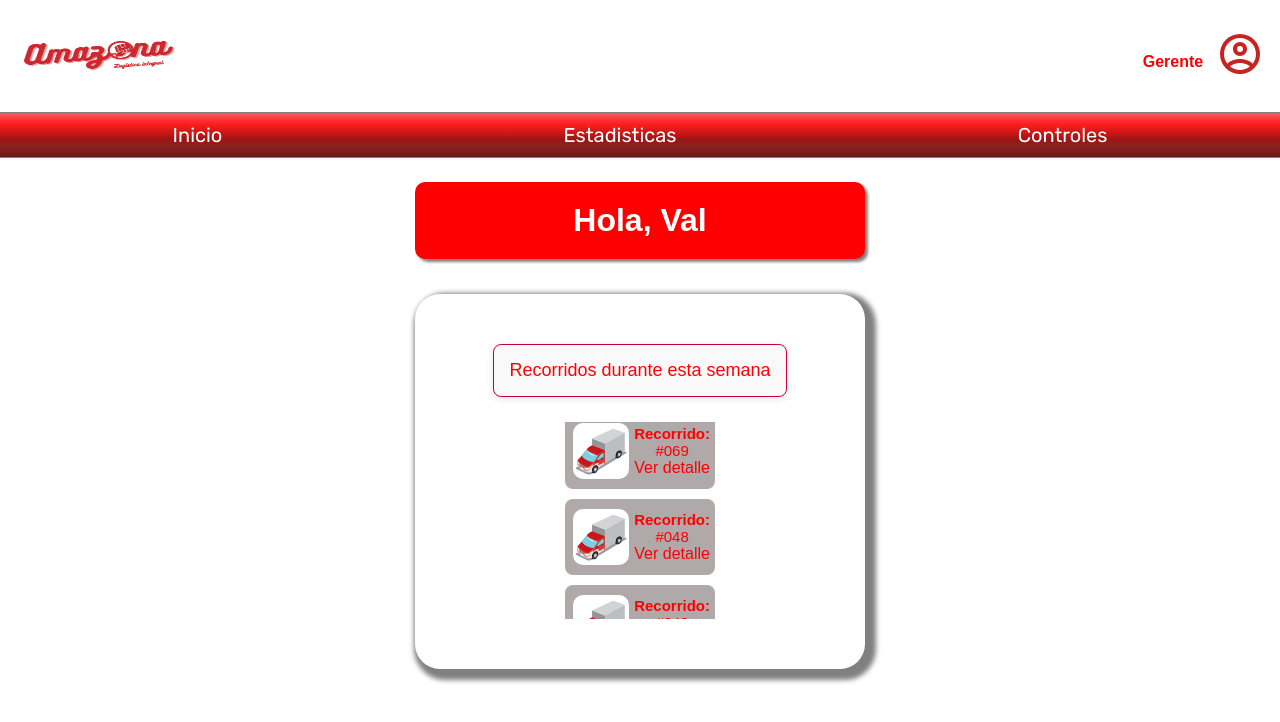
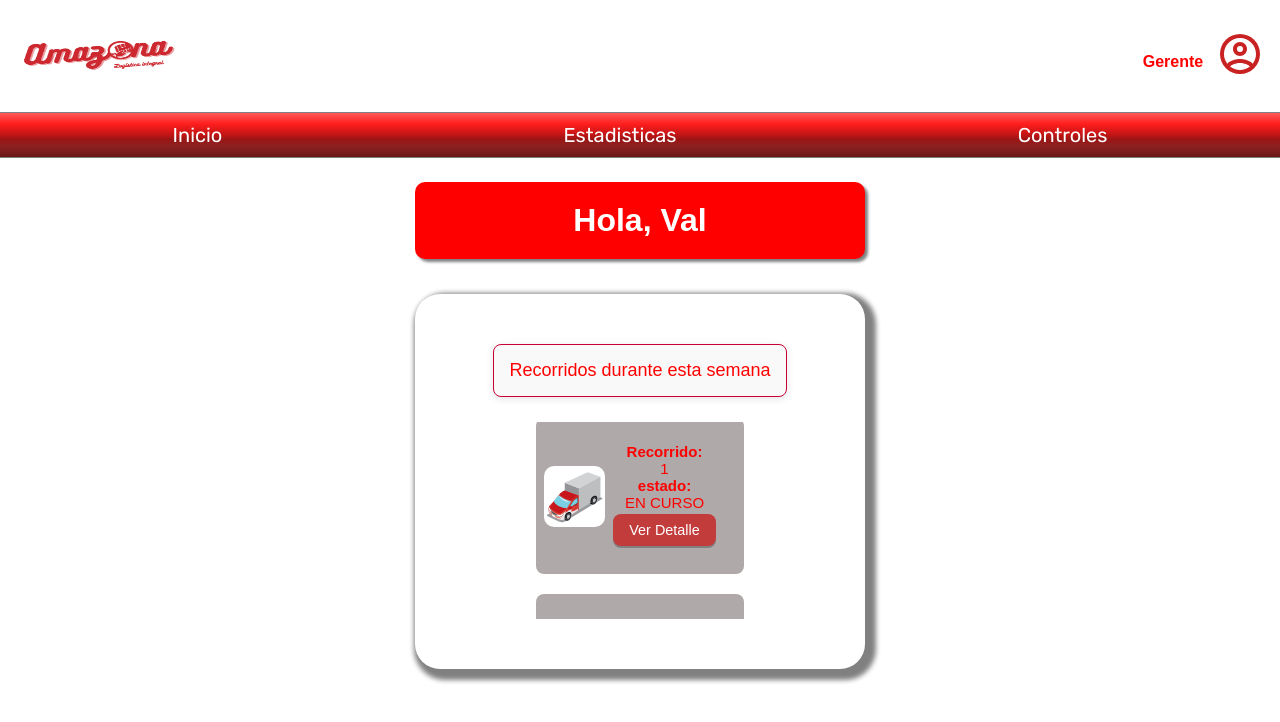
Before and after one commit to imdaviddev/tp-final-laboratorio-frontend, a React (Vite) app: page /gerencia in a window 1280 px wide. Shown: the top 722 px of the page. Built offline with nearby package versions, Linux system fonts and the light colour scheme; data requests are answered from the project's data file; grey boxes are pictures that could not be loaded.

Commit message:
Recorridos
Consumo de API

```diff
--- /dev/null
+++ b/src/api/services/recorridos.services.ts
@@ -0,0 +1,36 @@
+import axios from 'axios';
+import { IRecorrido, IRecorridoCreate } from "../models/recorridos.models";
+
+const API_URL_BASE = 'http://127.0.0.1:3000'
+const API_URL = API_URL_BASE + '/viajes';       //Estaria bueno si se puede cambiar la desc por recorridos
+
+export async function getRecorridos(): Promise<IRecorrido[]> {
+    try {
+        const response = await axios.get<IRecorrido[]>(API_URL);
+        return response.data;
+    } catch (error) {
+        throw new Error('Error al obtener los recorridos');
+    }
+}
+
+export async function createRecorrido(recorrido: IRecorridoCreate): Promise<IRecorrido> {
+    try {
+        const response = await axios.post<IRecorrido>(API_URL, recorrido, {
+            headers: {
+                'Content-Type': 'application/json',
+            },
+        });
+        return response.data;
+    } catch (error) {
+        throw new Error('Error al crear el recorrido');
+    }
+}
+
+
+export async function deleteRecorrido(id: number): Promise<void> {
+    try {
+        await axios.delete(`${API_URL}/${id}`);
+    } catch (error) {
+        throw new Error('Error al eliminar el recorrido');
+    }
+}
--- a/src/components/ListaPaquetes.tsx
+++ b/src/components/ListaPaquetes.tsx
@@ -1,4 +1,5 @@
-import { Typography, List, ListItem, Paper } from '@mui/material';
+import { List, ListItem, Paper } from '@mui/material';
+import {DescHijo} from '../pages/ComponentsUI/index'
 import PaquetePopup from './PaquetePopup'
 import usePaquetestore from '../store/paquetesContext';
 import { useEffect, useState } from "react";
@@ -16,12 +17,10 @@ const ListaPaquetes = () => {
 
   return (
     <Paper style={{ maxWidth: 400, margin: 'auto' }}>
-      <Typography variant="h4" component="h1" gutterBottom style={{ padding: 16 }}>
-        Lista de Paquetes
-      </Typography>
+      <DescHijo>Lista de Paquetes</DescHijo>
       {paquetes.length == 0 ?
         <p>No hay paquetes asignados... </p> :
-        <List style={{ maxHeight: 450, overflow: 'auto' }}>
+        <List style={{ maxHeight: 400, overflow: 'auto' }}>
           {paquetes.map((paquete) => (
             <ListItem key={paquete.id_paquete} disablePadding>
               <PaquetePopup paquete={paquete} />
--- a/src/components/PaquetePopup.tsx
+++ b/src/components/PaquetePopup.tsx
@@ -1,10 +1,8 @@
 import { StyledPaper, RedButton, PackageImage } from '../constants/styles'
 import paqueteImg from '../../public/paquete.svg';
 import React, { useState } from 'react';
-import { Button, Popover, Typography, ListItemText } from '@mui/material';
+import { Button, Popover, ListItemText } from '@mui/material';
 import Detalle from '../components/Detalle';
-
-
 
 export default function PackagePopover({ paquete }) {
     const [anchorEl, setAnchorEl] = useState<HTMLButtonElement | null>(null);
--- a/src/components/Recorrido.tsx
+++ b/src/components/Recorrido.tsx
@@ -1,16 +1,12 @@
 import camionRojo from '../../public/camionRojo.svg'
 import { styled } from "styled-components"
 import Detalle from './Detalle';
+import { Boton } from '../pages/ComponentsUI/Botones';
 
 
-interface Props {
-
-    numero: string | number // | Puede ser un tipo de dato O el otro
-}
-
 const RecorridoContainer = styled.div`
-    margin: 5px;
-    padding: 5px;
+    margin: 10px;
+    padding: 25px;
     display: flex;
     flex-direction: row;
     align-items: center;
@@ -24,8 +20,8 @@ const ImgRecorrido = styled.div`
     border-radius: 10px;
     margin: 5px;
     background-image: url("${camionRojo}");
-    width: 3.5rem;
-    height: 3.5rem;
+    width: 3.8rem;
+    height: 3.8rem;
 `
 
 const DescRecorrido = styled.div`
@@ -34,13 +30,15 @@ const DescRecorrido = styled.div`
     flex-direction: column;
 `
 
-export default function Recorrido(props: Props) {
+export default function Recorrido(props) {
     return (
         <RecorridoContainer>
             <ImgRecorrido></ImgRecorrido>
             <DescRecorrido>
-               <Detalle tipo="Recorrido" valor={props.numero}></Detalle>
-                <a href="#">Ver detalle</a>
+               <Detalle tipo="Recorrido" valor={props.id_viaje}></Detalle>
+               <Detalle tipo="estado" valor={props.estado}></Detalle>
+
+                <Boton>Ver Detalle</Boton>
             </DescRecorrido>
         </RecorridoContainer>
 
--- a/src/pages/gerencia/GerenciaInicio.tsx
+++ b/src/pages/gerencia/GerenciaInicio.tsx
@@ -2,6 +2,8 @@ import Recorrido from '../../components/Recorrido';
 import { MensajeBienvenida, ContainerPadre, ContainerHijo, ContainerDetalle, DescHijo } from '../ComponentsUI';
 import logoRecorridos from '../../../public/logoRecorridos.svg'
 import { styled } from "styled-components"
+import useRecorridostore from '../../store/recorridosContext';
+import { useEffect } from 'react';
 
 const Prueba = styled.div`
     display: flex;
@@ -18,6 +20,15 @@ const Prueba = styled.div`
 `
 
 const GerenciaHomePage = () => {
+
+    const { recorridos, obtenerRecorridos, hasFetched } = useRecorridostore();
+
+    useEffect(() => {
+        if (!hasFetched) {
+            obtenerRecorridos();
+        }
+    }, [obtenerRecorridos, hasFetched]);
+
     return <>
         <ContainerPadre>
             <MensajeBienvenida>Hola, Val</MensajeBienvenida>
@@ -26,11 +37,13 @@ const GerenciaHomePage = () => {
                 <DescHijo>Recorridos durante esta semana</DescHijo>
                 <ContainerDetalle>
                     <Prueba>
-                        <Recorrido numero="#069" />
-                        <Recorrido numero="#048" />
-                        <Recorrido numero="#049" />
-                        <Recorrido numero="#051" />
-                        <Recorrido numero="#052" />
+                        {recorridos.map((recorrido) => (
+                            <Recorrido
+                                key={recorrido.id_viaje}
+                                id_viaje={recorrido.id_viaje}
+                                estado={recorrido.estado.nombre}
+                            />
+                        ))}
                     </Prueba>
                 </ContainerDetalle>
             </ContainerHijo>
--- /dev/null
+++ b/src/store/recorridosContext.tsx
@@ -0,0 +1,39 @@
+import { create } from 'zustand';
+import { IRecorrido, IRecorridoCreate } from '../api/models/recorridos.models';
+import { createRecorrido, getRecorridos } from '../api/services/recorridos.services';
+
+type recorridostore = {
+  recorridos: IRecorrido[];
+  hasFetched: boolean;
+  obtenerRecorridos: () => Promise<void>;
+  crearRecorrido: (newRecorrido: IRecorridoCreate) => Promise<void>;
+};
+
+const useRecorridostore = create<recorridostore>((set, get) => ({
+  recorridos: [],
+  hasFetched: false,
+
+  obtenerRecorridos: async () => {
+    if (get().hasFetched) return;
+
+    try {
+      const data = await getRecorridos();
+      set({ recorridos: data, hasFetched: true });
+    } catch (error) {
+      console.error('Failed to fetch Recorridos:', error);
+    }
+  },
+
+  crearRecorrido: async (newRecorrido: IRecorridoCreate) => {
+    try {
+      const createdRecorrido = await createRecorrido(newRecorrido);
+      set((state) => ({
+        recorridos: [...state.recorridos, createdRecorrido],
+      }));
+    } catch (error) {
+      console.error('Failed to create Recorrido:', error);
+    }
+  },
+}));
+
+export default useRecorridostore;
```
Also changed, not shown: src/api/models/recorridos.models.ts (renamed from src/api/models/viajes.models.ts).
